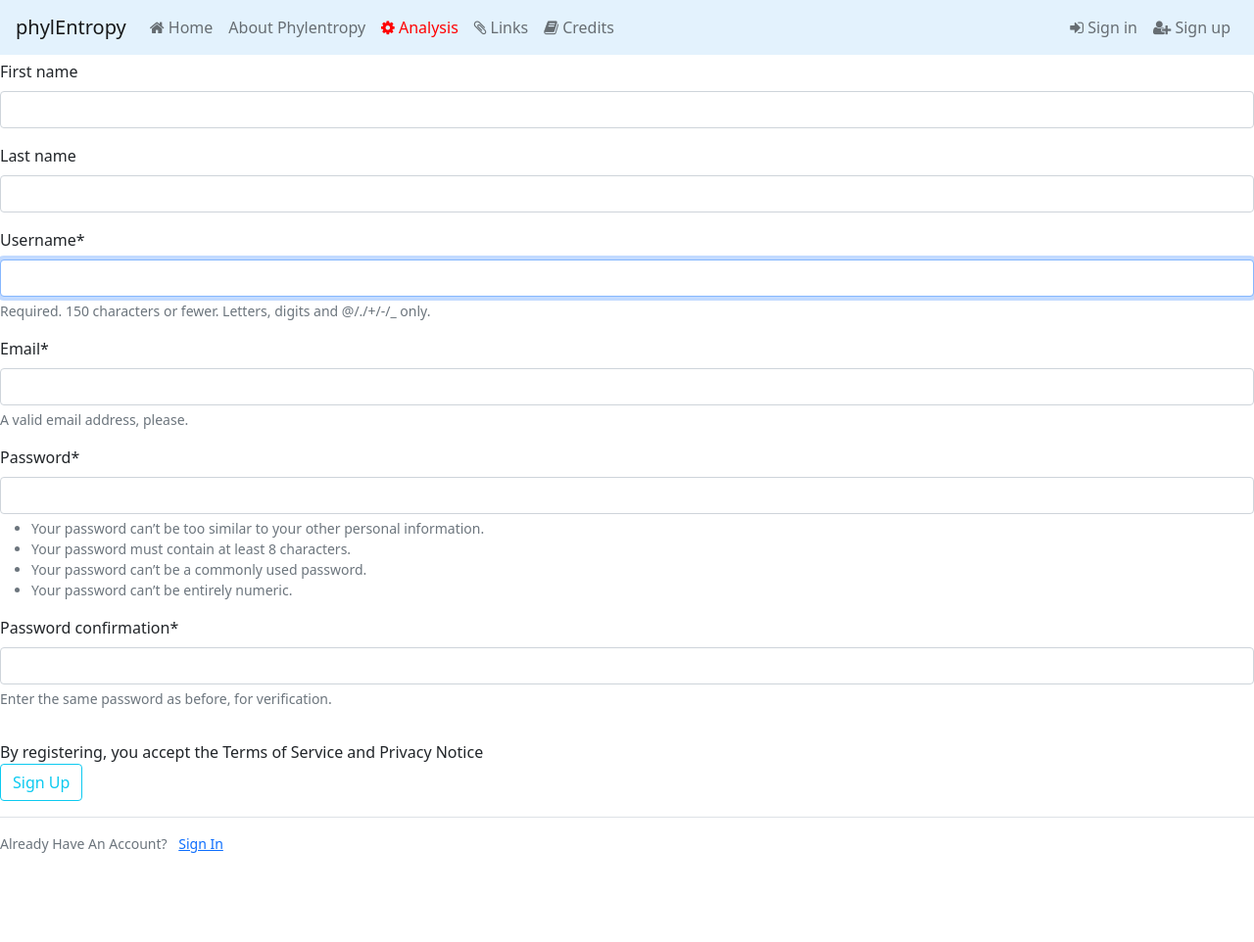
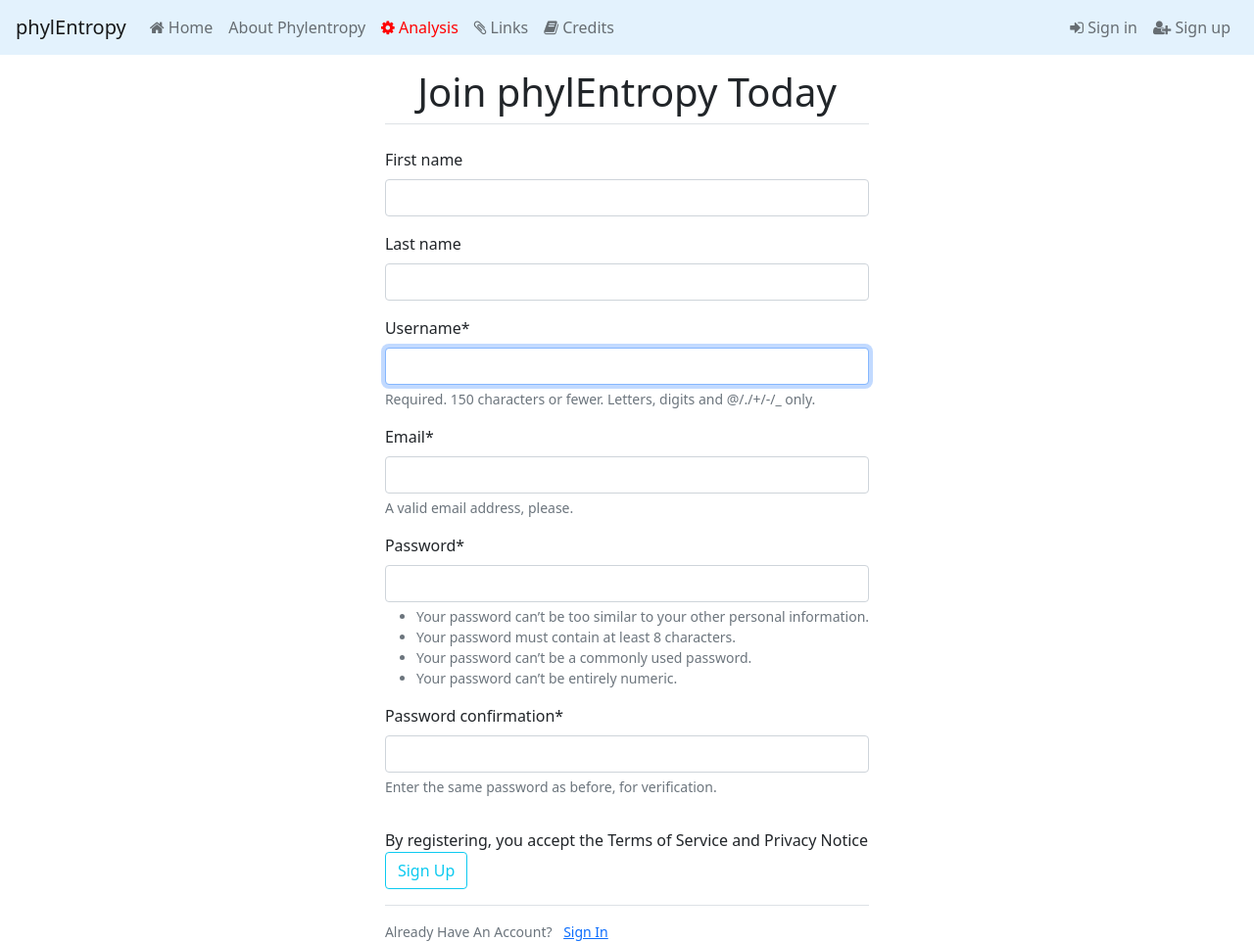
Before and after one commit to dcazenav/PhylEntropy, a Django app: page /register in a window 1280 px wide. Shown: the whole page at 98% size. Before the commit the page ends 871 px from the top, so only its background shows below. Run offline with Django 3.2, Linux system fonts and the light colour scheme; some libraries are stand-ins or nearby versions.

Commit message:
modif style formulaire

```diff
--- a/phylogene_app/templates/users/register.html
+++ b/phylogene_app/templates/users/register.html
@@ -15,16 +15,29 @@
     </head>
         {% include 'phylEntropy/navbar.html' %}
 
+    <div class="container-fluid" style="background-color: #ffffff;" >
+            <!--BANDEAU -->
+        <div class="container" id="Page1" style="background-color: #ffffff;">
+            <div class="col-lg-12" style="padding-top: 70px;">
+
+                        <!-- FIN TABULATION -->
+                    <!--PIED DE PAGE -->
+                <div style="text-align: center;">
+                    <table class="footer" width="100%" border="0">
+                    </table>
+                </div>
+            </div>
+            <div class="row justify-content-center">
+                    <div class="col-md-auto col-sm-auto">
+                        <h1 style="text-align: center;">Join phylEntropy Today</h1>
                         <div class="content-section">
                             <form method="POST">
                                 {% csrf_token %}
                                 <fieldset class="form-group">
-                <legend class="border-bottom mb-4">Join phylEntropy Today</legend>
+                                    <legend class="border-bottom mb-4"></legend>
                                     {{ form|crispy }}
                                 </fieldset>
-
                                 By registering, you accept the Terms of Service and Privacy Notice
-
                                 <div class="form-group">
                                     <button class="btn btn-outline-info" type="submit">Sign Up</button>
                                 </div>
@@ -35,4 +48,8 @@
                                 </small>
                             </div>
                         </div>
+                    </div>
+            </div>
+        </div>
+    </div>
 {% endblock content %}
```
Lines whose indentation alone changed are shown as unchanged.
